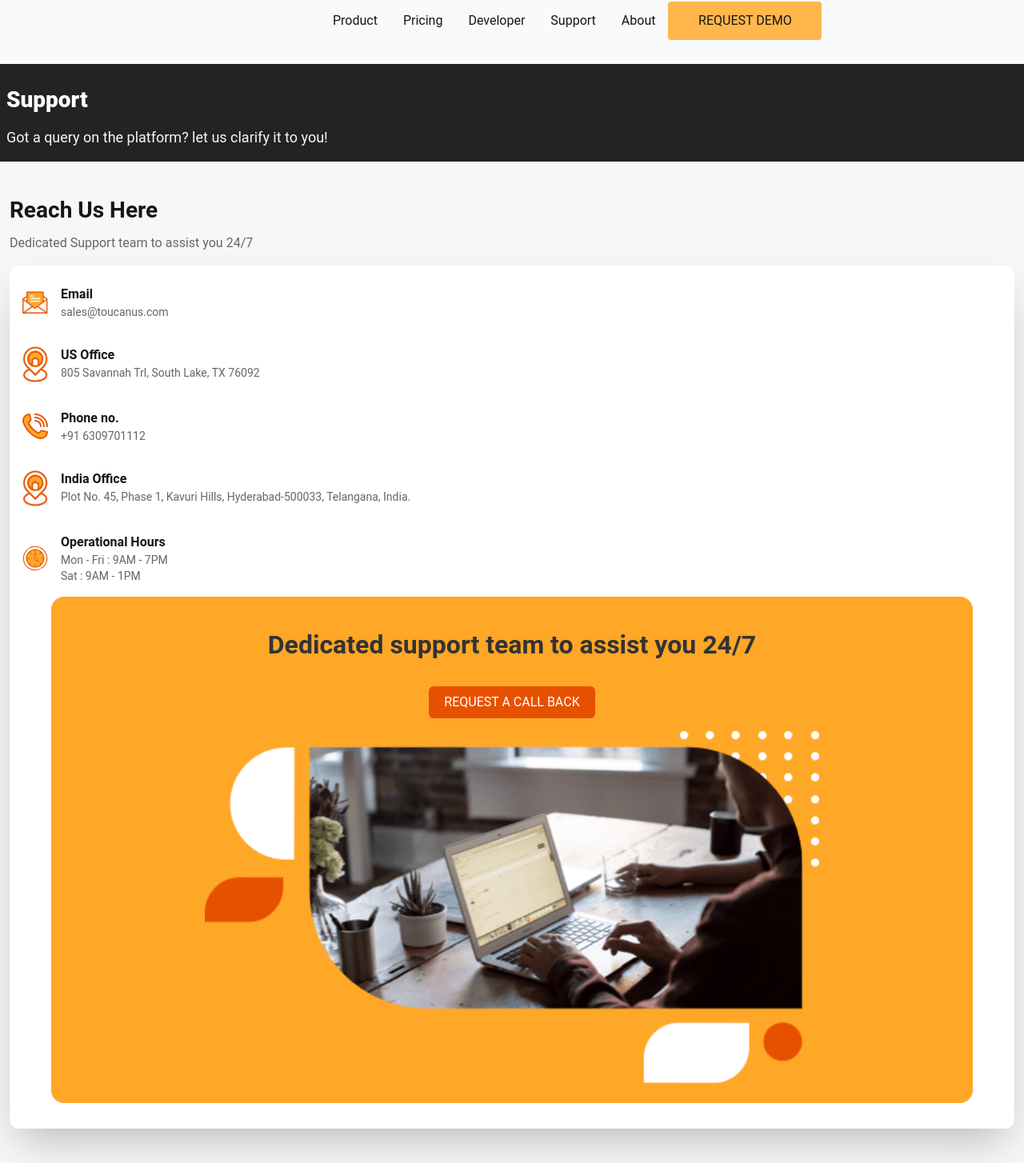
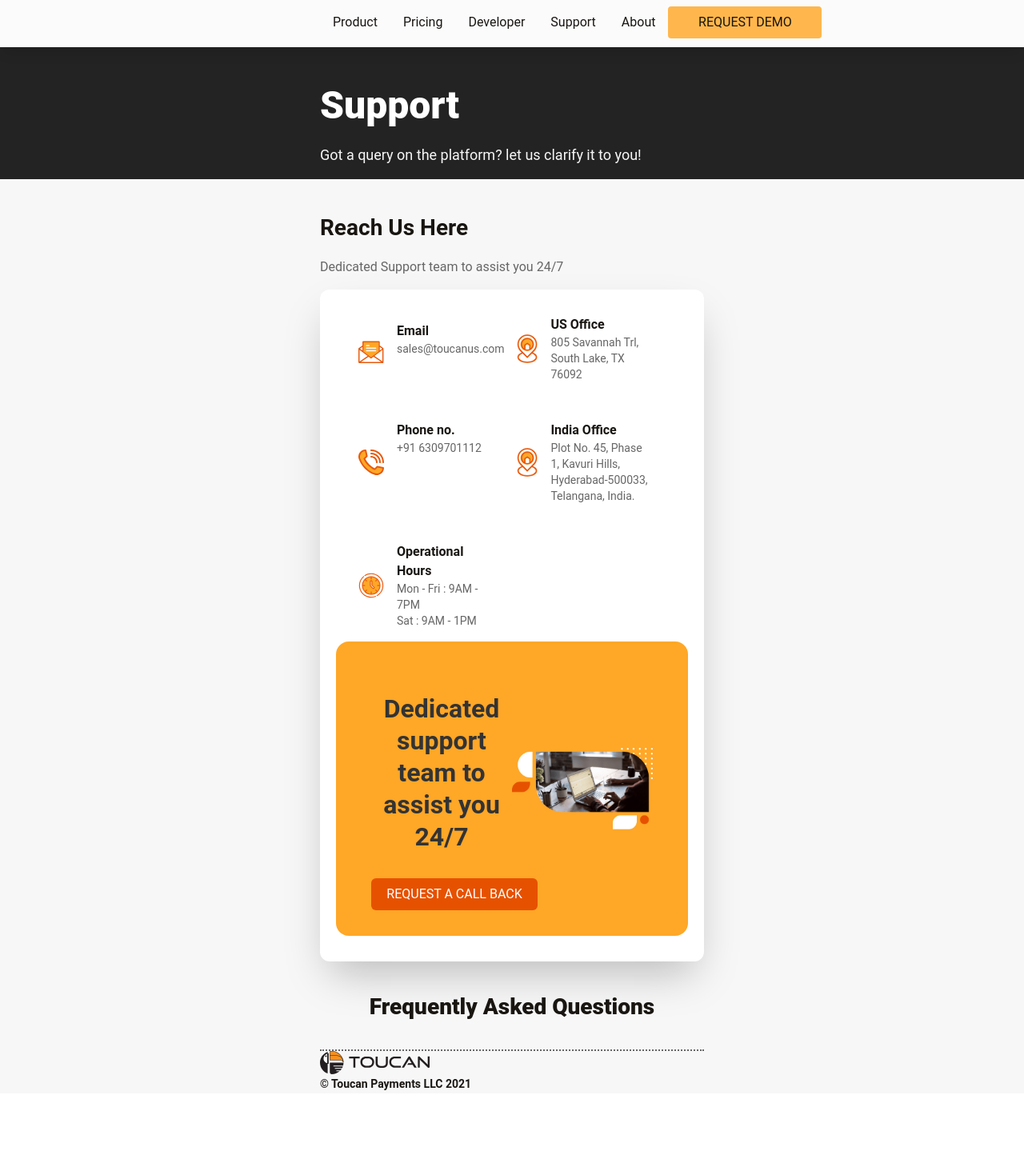
Before and after one commit to Yadla-Akshitha/toucan-payments, a React (Create React App) app: page /support in a window 1280 px wide. Shown: the top 1454 px of the page at 80% size. After the commit the page ends 1367 px from the top, so only its background shows below. Built offline with nearby package versions, Linux system fonts and the light colour scheme.

Commit message:
Build about

```diff
--- a/package.json
+++ b/package.json
@@ -7,6 +7,7 @@
     "@testing-library/react": "^13.4.0",
     "@testing-library/user-event": "^13.5.0",
     "react": "^18.2.0",
+    "react-countup": "^6.4.1",
     "react-dom": "^18.2.0",
     "react-scripts": "5.0.1",
     "web-vitals": "^2.1.4"
--- a/src/components/About.jsx
+++ b/src/components/About.jsx
@@ -1,8 +1,35 @@
 import React from 'react';
+import team_banner from "../assets/images/about-us-banner.png";
+import CountUp from 'react-countup';
 
 const About = () => {
   return (
-    <div>About</div>
+    <div className="pb-14">
+      <div className="bg-bg-yellow mt-14 px-4 lg:px-[25rem] lg:flex justify-center items-center">
+        <div>
+          <h1 className="font-semibold text-[26px] leading-tight pt-20">Our Mission is to Simplify Merchant Acquiring and Aggregation</h1>
+          <p className="mt-6 text-base font-bold">Established in 2019 by a group of successful entrepreneurs and payments industry veterans, Toucan strives towards filling in existing gaps in the industry with the expertise of its located in Hyderabad, Telangana. We are a new-age fintech company that offers a futuristic platform for banks and financial institutions for merchant acquiring processing. With its custom-built and highly adaptive design, it helps acquirers and financial services players to seamlessly manage their merchant portfolios. Built with a global outlook, Toucan is a powerful tool that empowers acquirers and aggregators to assist merchants to scale beyond boundaries.</p>
+          <div className="flex flex-col lg:flex-row items-start my-8">
+            <p className="flex flex-col items-start my-4 lg:mr-20">
+              <span className="text-white text-[32px] font-bold"><CountUp start={0} end={2019} /></span>
+              <span className="text-[12px]">FOUNDED</span>
+            </p>
+            <p className="flex flex-col items-start my-4">
+              <p className="text-white text-[32px] font-bold">TEXAS<span className="text-[12px]">, USA</span></p>
+              <span className="text-[12px]">HEAD QUATER</span>
+            </p>
+          </div>
+        </div>
+        <img src={team_banner} alt="team_banner" className="w-8/12 mx-auto py-8"/>
+      </div>
+      <div className="bg-primary2 text-white">
+        <h2 className="text-6xl font-bold text-center pt-10">Join our Team</h2>
+        <p className="text-sm text-center m-4 lg:mx-auto lg:w-5/12">Help us on our quest to make an excellent software even better. Let us work together towards a common goal that makes payments as simple as it can get.</p>
+        <div className="text-center font-semibold pb-14">
+          <button type="button" className="bg-accent text-black uppercase mx-auto p-3 rounded-sm">see current openings</button>
+        </div>
+      </div>
+    </div>
   );
 };
 
--- a/src/components/Home.jsx
+++ b/src/components/Home.jsx
@@ -12,7 +12,7 @@ import end_to_end from "../assets/images/End-to-End_support.png";
 
 const Home = () => {
   return (
-    <div className="bg-bg-lightgrey2 mt-20 lg:mt-24">
+    <div className="bg-bg-lightgrey2 mt-20 lg:mt-14">
       {/**Dashboard */}
       <div className="flex flex-col md:flex-row justify-center items-center md:pl-8">
         <div className="mx-4 mt-[60px] md:mt-0 text-left md:w-1/2 lg:pl-[23rem] lg:mx-0">
@@ -48,7 +48,7 @@ const Home = () => {
         <div className="w-full flex flex-col md:flex-row md:flex-wrap">
           {
             flexible_objects.map((item) => (
-              <div className="w-full lg:w-[340px] mt-4 px-4 lg:m-2">
+              <div key={item.id} className="w-full lg:w-[340px] mt-4 px-4 lg:m-2">
                 <img src={item.icon} alt={item.title} className="w-10 md:w-12" />
                 <h4 className="mt-4 mb-2 font-bold">{item.title}</h4>
                 <p className="text-gray-600 text-sm">{item.des}</p>
@@ -88,10 +88,12 @@ const Home = () => {
       </div>
       {/** Contact us */}
       <div className="lg:px-[25rem]">
-        <div className="mt-24 bg-bg-yellow rounded-3xl w-11/12 mx-auto text-center">
-          <h2 className="uppercase text-[28px] font-extrabold m-4 px-10 pt-8">Your needs, our solutions!</h2>
-          <Link to="/contact"><button className="uppercase bg-secondary text-white py-3 font-bold w-48 rounded">Contact us</button></Link>
-          <img src={end_to_end} alt="end-to-end-support" className="w-11/12 py-4 mx-auto" />
+        <div className="mt-24 bg-bg-yellow rounded-3xl w-11/12 mx-auto text-center lg:flex lg:flex-row justify-center items-center">
+          <div className="lg:w-1/2 lg:flex flex-col justify-start items-start">
+            <h2 className="uppercase lg:text-left text-[28px] font-extrabold m-4 px-10 pt-8 lg:text-[48px]">Your needs, our solutions!</h2>
+            <Link to="/contact"><button className="uppercase bg-secondary text-white py-3 font-bold w-48 rounded lg:ml-14">Contact us</button></Link>
+          </div>
+          <img src={end_to_end} alt="end-to-end-support" className="w-11/12 lg:w-1/2 py-4 mx-auto" />
         </div>
         <div>
           <h6 className="text-secondary font-bold text-[18px] px-5 pt-10">Customer And Partner Stories</h6>
--- a/src/components/Nav.jsx
+++ b/src/components/Nav.jsx
@@ -11,9 +11,6 @@ const Nav = () => {
 
   useEffect(() => {
     const checkIfClickedOutside = e => {
-      console.log(e.target);
-      console.log(button);
-      console.log(e.target !== button);
       if (sidebar && ref.current && !ref.current.contains(e.target) && e.target !== button ) {
         setSidebar(false)
       }
@@ -24,7 +21,7 @@ const Nav = () => {
     return () => {
       document.removeEventListener("mousedown", checkIfClickedOutside)
     }
-  }, [sidebar])
+  }, [sidebar, button])
 
   const handleClick = () => {
     if (sidebar === false) {
@@ -39,10 +36,10 @@ const Nav = () => {
   }
 
   return (
-    <div className="w-full h-[59px] fixed top-0 lg:h-20 bg-gray-50">
+    <div className="w-full h-[59px] fixed bg-bg-lightgrey shadow-lg top-0 py-2">
       <nav className="w-full px-2 md:px-6 lg:px-[25rem] z-0 flex justify-between items-center">
-        <Link to="/"><img src={logo} alt="logo" className="h-[30px] mt-5 w-auto lg:h-[32px]" /></Link>
-        <div className="flex">
+        <Link to="/"><img src={logo} alt="logo" className="h-[30px] w-auto lg:h-[32px]" /></Link>
+        <div className="flex justify-center items-center">
           <ul className="hidden lg:flex justify-center items-center">
             <li className="w-full text-left px-4">Product</li>
             <li className="w-full text-left px-4">Pricing</li>
@@ -50,7 +47,7 @@ const Nav = () => {
             <li className="w-full text-left px-4" onClick={() => {handleClose()}}><Link to="/support">Support</Link></li>
             <li className="w-full text-left px-4" onClick={() => {handleClose()}}><Link to="/about">About</Link></li>
             <li className="w-full">
-              <button type="button" className="rounded w-48 h-12 bg-[#ffb74d] hover:bg-[#e65100] hover:text-white">REQUEST DEMO</button>
+              <button type="button" className="rounded w-48 h-10 bg-accent hover:bg-secondary hover:text-white">REQUEST DEMO</button>
             </li>
           </ul>
           <div className="flex lg:hidden">
--- a/src/components/Support.jsx
+++ b/src/components/Support.jsx
@@ -7,45 +7,45 @@ import end_to_end from "../assets/images/End-to-End_support.png";
 
 function Support() {
   return (
-    <div className="bg-bg-lightgrey2 mt-16">
-      <div className="px-2 bg-primary2 text-white">
-        <h1 className="font-extrabold text-[28px] pt-10">Support</h1>
+    <div className="bg-bg-lightgrey2 mt-14">
+      <div className="px-2 bg-primary2 text-white lg:px-[25rem]">
+        <h1 className="font-extrabold text-[28px] lg:text-[48px] pt-10">Support</h1>
         <p className="text-bg-lightgrey2 text-lg pb-4 pt-3">Got a query on the platform? let us clarify it to you!</p>
       </div>
-      <div className="px-3">
+      <div className="px-3 lg:px-[25rem]">
         <h2 className="text-[28px] font-bold pt-10">Reach Us Here</h2>
-        <p className="text-bg-black mt-2">Dedicated Support team to assist you 24/7</p>
+        <p className="text-bg-black my-2 lg:my-4">Dedicated Support team to assist you 24/7</p>
         <div className="w-full bg-white rounded-xl shadow-2xl mb-9 pb-8">
-          <div>
-            <div className="flex item-start m-4 pt-6">
-              <img src={email} alt="image" className="w-8" />
+          <div className="lg:flex lg:flex-wrap justify-start lg:px-8">
+            <div className="flex lg:w-2/5 item-start m-4 pt-6">
+              <img src={email} alt="email" className="w-8" />
               <div className="pl-4">
                 <p className="font-bold">Email</p>
                 <p className="text-bg-black text-sm">sales@toucanus.com</p>
               </div>
             </div>
-            <div className="flex item-start m-4 pt-4">
+            <div className="flex lg:w-2/5  item-start m-4 pt-4">
               <img src={location} alt="location" className="w-8" />
               <div className="pl-4">
                 <p className="font-bold">US Office</p>
                 <p className="text-bg-black text-sm">805 Savannah Trl, South Lake, TX 76092</p>
               </div>
             </div>
-            <div className="flex item-start m-4 pt-4">
+            <div className="flex lg:w-2/5 item-start m-4 pt-4">
               <img src={phone} alt="phone_no" className="w-8" />
               <div className="pl-4">
                 <p className="font-bold">Phone no.</p>
                 <p className="text-bg-black text-sm">+91 6309701112</p>
               </div>
             </div>
-            <div className="flex item-start m-4 pt-4">
+            <div className="flex lg:w-2/5 item-start m-4 pt-4">
               <img src={location} alt="location" className="w-8" />
               <div className="pl-4">
                 <p className="font-bold">India Office</p>
                 <p className="text-bg-black text-sm">Plot No. 45, Phase 1, Kavuri Hills, Hyderabad-500033, Telangana, India.</p>
               </div>
             </div>
-            <div className="flex item-start m-4 pt-4">
+            <div className="flex lg:w-2/5 item-start m-4 pt-4">
               <img src={operational_hours} alt="location" className="w-8" />
               <div className="pl-4">
                 <p className="font-bold">Operational Hours</p>
@@ -56,12 +56,14 @@ function Support() {
               </div>
             </div>
           </div>
-          <div className="bg-bg-yellow w-11/12 mx-auto py-2 rounded-2xl">
-            <h2 className="text-[32px] text-text font-bold leading-tight text-center py-8">Dedicated support team to assist you 24/7</h2>
-            <div className="text-center">
-              <button className="bg-secondary text-white p-2 rounded-md w-52 uppercase">Request a call back</button>
+          <div className="bg-bg-yellow lg:flex lg:flex-row justify-center items-center w-11/12 mx-auto py-2 rounded-2xl lg:py-8">
+            <div className="lg:w-2/5">
+              <h2 className="text-[32px] text-text font-bold leading-tight text-center py-8">Dedicated support team to assist you 24/7</h2>
+              <div className="text-center">
+                <button className="bg-secondary text-white p-2 rounded-md w-52 uppercase">Request a call back</button>
+              </div>
             </div>
-            <img src={end_to_end} alt="end_to_end" className="w-8/12 text-center my-4 mx-auto" />
+            <img src={end_to_end} alt="end_to_end" className="w-8/12 text-center my-4  lg:my-0 lg:mx-0 mx-auto lg:w-2/5" />
           </div>
         </div>
       </div>
```
Also changed, not shown: 1 other file (tests, documents, lock files or other folders).
